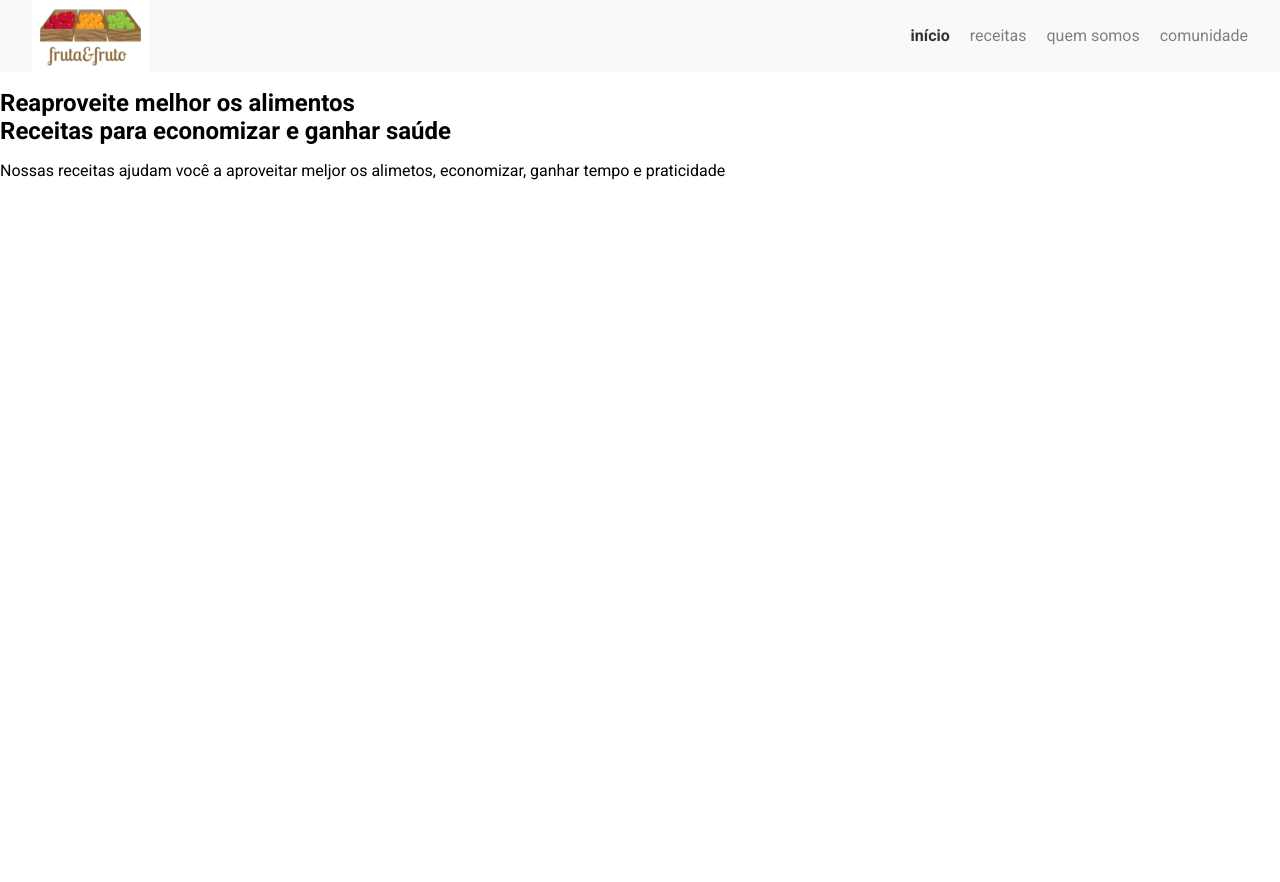
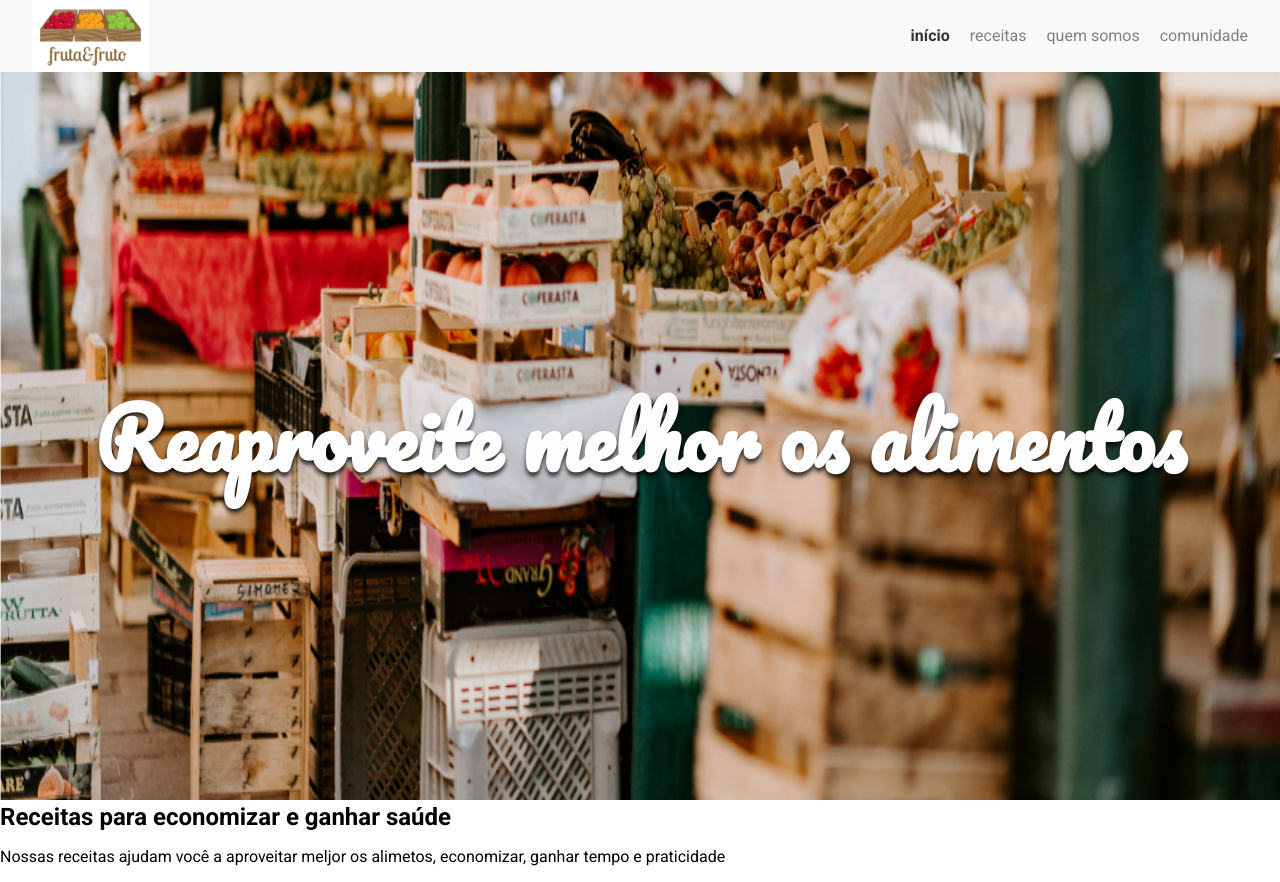
Before and after one commit to jessicaidro/arquitetura-css, a plain HTML site: page index.html in a window 1280 px wide. Before the commit the page ends 800 px from the top, so only its background shows below. Drawn offline with Linux system fonts and the light colour scheme.

Commit message:
Estilizando o banner

```diff
--- /dev/null
+++ b/assets/css/banner/banner-image.css
@@ -0,0 +1,4 @@
+.banner__imagem {
+    height: calc(100vh - 72px);
+    width: 100%;
+}
--- /dev/null
+++ b/assets/css/banner/banner-titulo.css
@@ -0,0 +1,12 @@
+.banner__titulo {
+    color: #fdfdfd;
+    font-family: Pacifico, cursive;
+    font-size: 5.0625rem;
+    position: absolute;
+    left: 50%;
+    text-shadow: 0 4px 4px rgba(0, 0, 0, 0.75);
+    top: 50%;
+    text-align: center;
+    transform: translate(-50%, -50%);
+    width: 100%;
+}
--- /dev/null
+++ b/assets/css/banner/banner.css
@@ -0,0 +1,3 @@
+.banner {
+    position: relative;
+}
--- a/index.html
+++ b/index.html
@@ -16,6 +16,10 @@
     <link href="./assets/css/menu/menu-lista.css" rel="stylesheet" />
     <link href="./assets/css/menu/menu-item.css" rel="stylesheet" />
     <link href="./assets/css/menu/menu-link.css" rel="stylesheet" />
+    <link href="./assets/css/banner/banner.css" rel="stylesheet" />
+    <link href="./assets/css/banner/banner-image.css" rel="stylesheet" />
+    <link href="./assets/css/banner/banner-titulo.css" rel="stylesheet" />
+
   </head>
   <body>
     <header class="cabecalho">
@@ -37,8 +41,8 @@
     </header>
 
     <section class="banner">
-      <img src="" alt="" class="banner__image" />
-      <h2 class="banner__title">Reaproveite melhor os alimentos</h2>
+      <img src="./assets/img/banner.jpg" alt="" class="banner__imagem" />
+      <h2 class="banner__titulo">Reaproveite melhor os alimentos</h2>
     </section>
 
     <section class="sobre">
```
